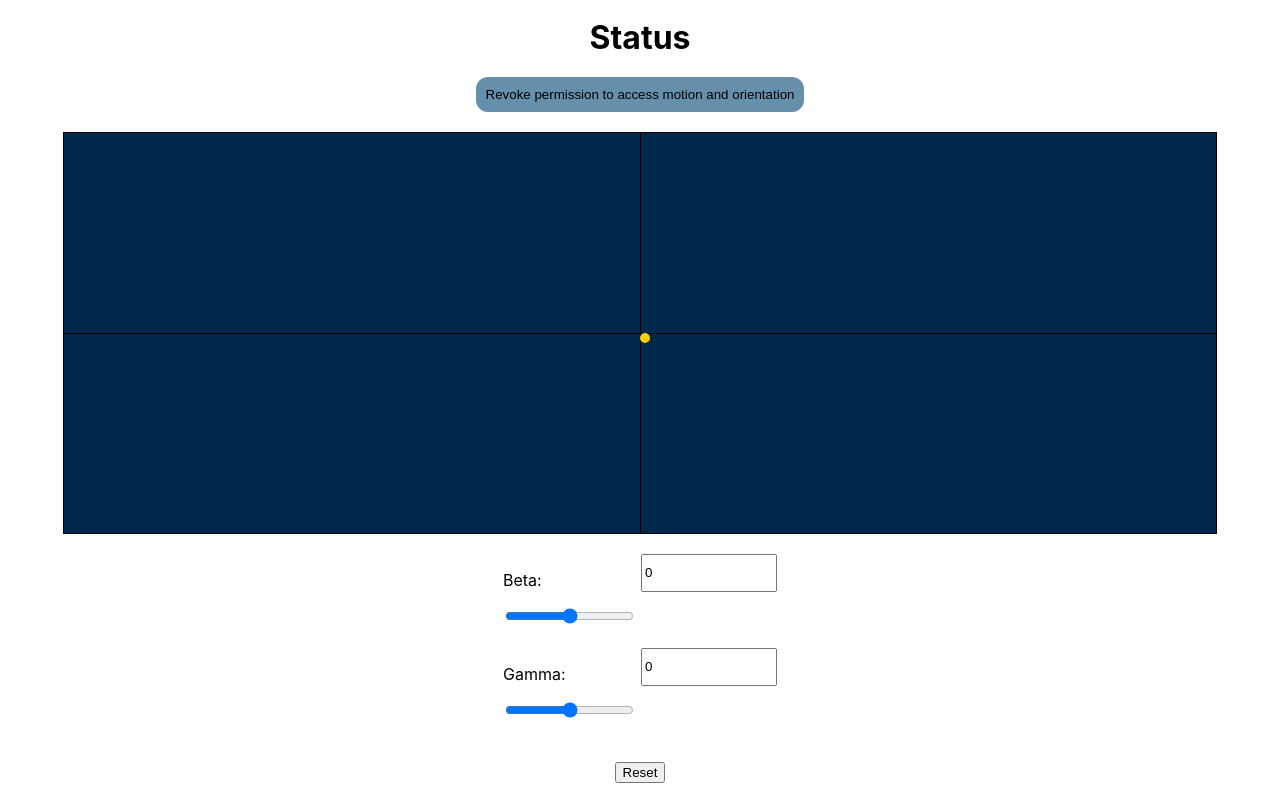
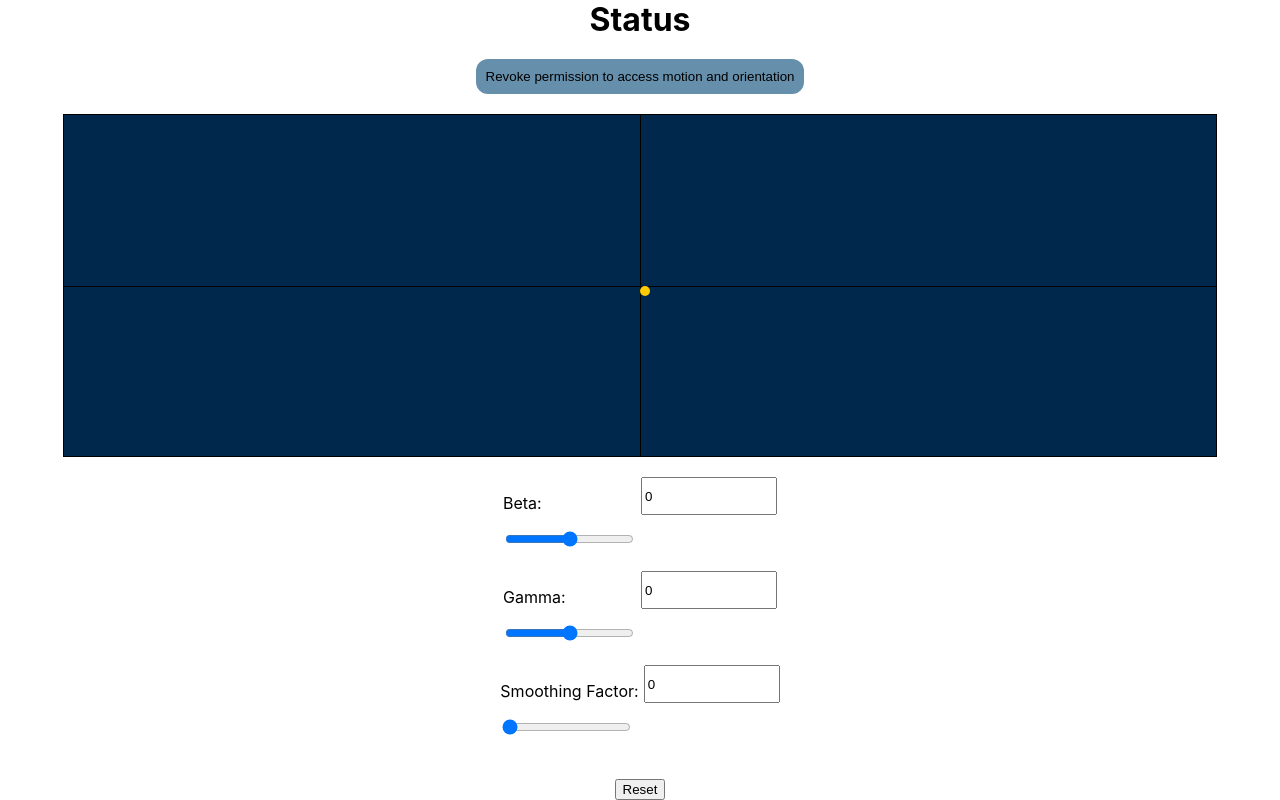
Before and after one commit to YableZhao/gyroscope-app, a React (Create React App) app: page / in a window 1280 px wide. Built offline with nearby package versions, Linux system fonts and the light colour scheme.

Commit message:
Added a slide bar control for smoothing factor

```diff
--- a/src/App.js
+++ b/src/App.js
@@ -7,11 +7,13 @@ function App() {
   const [alpha, setAlpha] = useState(0);
   const [beta, setBeta] = useState(0);
   const [gamma, setGamma] = useState(0);
+  const [smoothingFactor, setSmoothingFactor] = useState(0); // Add a state for smoothingFactor
 
   const handleReset = () => {
     setAlpha(0);
     setBeta(0);
     setGamma(0);
+    setSmoothingFactor(0); // Reset smoothingFactor to default value
   };
   useEffect(() => {
     const handleOrientation = (event) => {
@@ -51,8 +53,7 @@ function App() {
   }
 
   let smoothedBeta = 0;
-  let smoothedGamma = 0;
-  const smoothingFactor = 0.5;  // closer to 1 = more smoothing, closer to 0 = less smoothing
+  let smoothedGamma = 0;  // closer to 1 = more smoothing, closer to 0 = less smoothing
 
   smoothedBeta = smoothingFactor * smoothedBeta + (1 - smoothingFactor) * betaAdjusted;
   smoothedGamma = smoothingFactor * smoothedGamma + (1 - smoothingFactor) * gammaAdjusted;
@@ -95,6 +96,13 @@ function App() {
         </div>
         <input type="number" min="-90" max="90" value={gamma} onChange={(e) => setGamma(parseFloat(e.target.value))} style={{width: '10vw',height: '4vh'}} />
       </div>
+      <div style={{display: 'flex', gap: '5px'}}>
+        <div>
+          <p>Smoothing Factor: </p>
+          <input type="range" min="0" max="1" step="0.01" value={smoothingFactor} onChange={(e) => setSmoothingFactor(parseFloat(e.target.value))} style={{background: '#668fac'}} />
+        </div>
+        <input type="number" min="0" max="1" step="0.01" value={smoothingFactor} onChange={(e) => setSmoothingFactor(parseFloat(e.target.value))} style={{width: '10vw',height: '4vh'}} />
+      </div>
       <button onClick={handleReset} style={{marginTop: '20px'}}>Reset</button>
     </div>
   );
```
